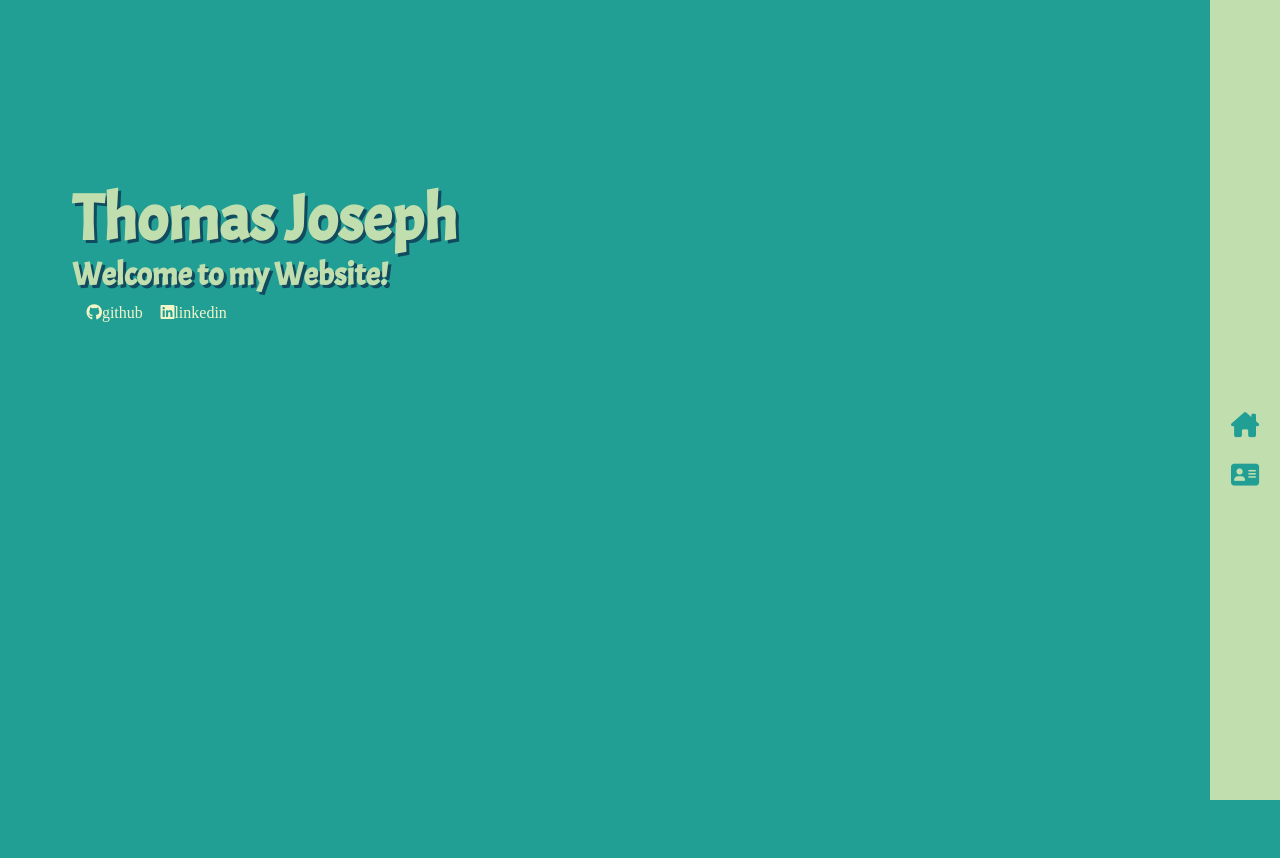
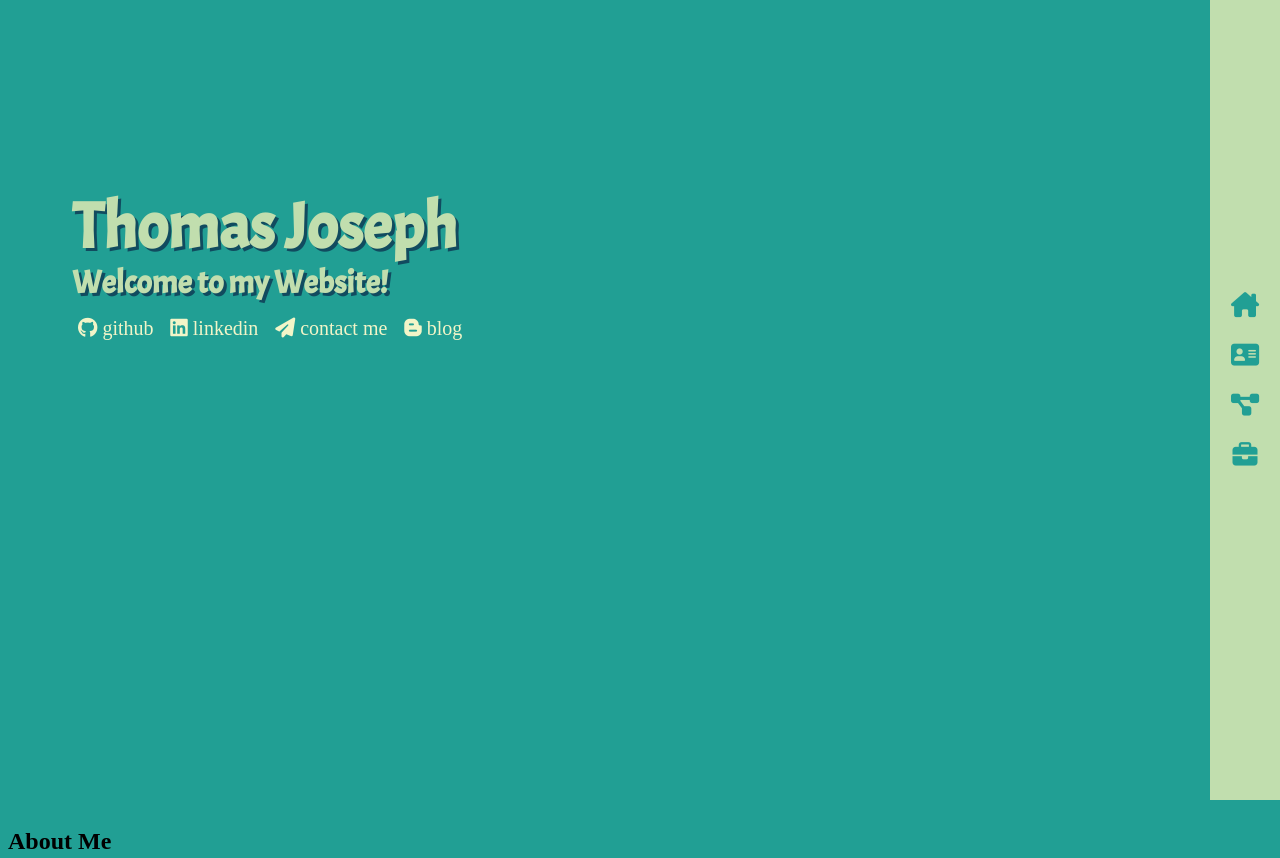
Before and after one commit to TRJoseph/MyWebsite, a plain HTML site: page index.html in a window 1280 px wide. Shown: the top 858 px of the page. Before the commit the page ends 800 px from the top, so only its background shows below. Drawn offline with Linux system fonts and the light colour scheme.

Commit message:
section updates

```diff
--- a/index.html
+++ b/index.html
@@ -15,6 +15,7 @@
     <script src="https://kit.fontawesome.com/6bef532dd6.js" crossorigin="anonymous"></script>
   </head>
   <body>
+    <section id="mainSect">
       <div id="main-page" class="page">
         <div class="content">
           <h1 id="title">Thomas Joseph</h1>
@@ -23,26 +24,53 @@
           <ul id="socials">
               <li>
                   <a href="https://github.com/TRJoseph">
-                <i class="fa-brands fa-github"></i>github
+                  <i class="fa-brands fa-github"></i> github
                   </a>
               </li>
               <li>
                   <a href="https://www.linkedin.com/in/thomas-joseph-97262a200/">
-                    <i class="fa-brands fa-linkedin"></i>linkedin
+                      <i class="fa-brands fa-linkedin"></i> linkedin
                   </a>
               </li>
+              <li id="contact">
+                <a href="mailto:trjoseph2002@gmail.com">
+                  <i class="fa-solid fa-paper-plane"></i> contact me
+                </a>
+            </li>
+            <li id="blog">
+              <a href="">
+                <i class="fa-brands fa-blogger-b"></i> blog
+              </a>
+          </li>
+
           </ul>
       </div>
       <div id="side-bar" class="page">
         <div class="sidebarGroup">
-        <button id="home">
+
+          <button id="home" onClick="document.getElementById('mainSect').scrollIntoView({behavior: 'smooth'});">
             <i class="fa-solid fa-house-chimney"></i>
             <div></div>
           </button>
-        <button id="about+me">
+          <button id="about-me" onClick="document.getElementById('aboutMeSect').scrollIntoView({behavior: 'smooth'});">
             <i class="fa-solid fa-address-card"></i>
           </button>
+          <button id="projects" onClick="document.getElementById('projectsSect').scrollIntoView({behavior: 'smooth'});">
+            <i class="fa-solid fa-diagram-project"></i>
+          </button>
+          <button id="work-experience" onClick="document.getElementById('workExperienceSect').scrollIntoView({behavior: 'smooth'});">
+            <i class="fa-solid fa-briefcase"></i>
+          </button>
       </div>
-
+  </section>
+    <section id="aboutMeSect">
+      <div><h1>About Me</h1></div>
+    </section>
+    <section id="projectsSect">
+      <div><h1>some of my Projects...</h1></div>
+    </section>
+    <section id="workExperienceSect">
+      <div><h1>my work experience</h1></div>
+    </section>
 </body>
 </html>
--- a/styles.css
+++ b/styles.css
@@ -37,12 +37,20 @@ html {
     display: block;
     margin-right: 0;
     margin: 0;
-    margin-left: 3vw;
+    margin-left: 30px;
+    margin-top: 5px;
 }
 #socials li{
-    width: 70px;
     display: inline-block;
+    font-size: 20px;
+    margin-right: 1vw;
 }
+
+#socials #contact {
+    display: inline-block;
+    font-size: 20px;
+}
+
 #socials li a:visited {
     text-decoration: none;
     color: rgb(242, 245, 200);
@@ -59,13 +67,13 @@ html {
     width: 70px;
     background-color: rgb(193, 222, 174);
     margin-left: 0;
-    position: absolute;
+    position: fixed;
     right:0;
     top:0
 }
 
 .sidebarGroup {
-    top: 50%;
+    top: 35%;
     position: absolute;
 }
 
@@ -84,3 +92,9 @@ html {
 .sidebarGroup button:hover {
     transform: scale(1.2);
 }
+
+section {
+    width: 100%;
+    height: 100vh;
+    display: inline-block;
+}
```
Lines whose indentation alone changed are shown as unchanged.
